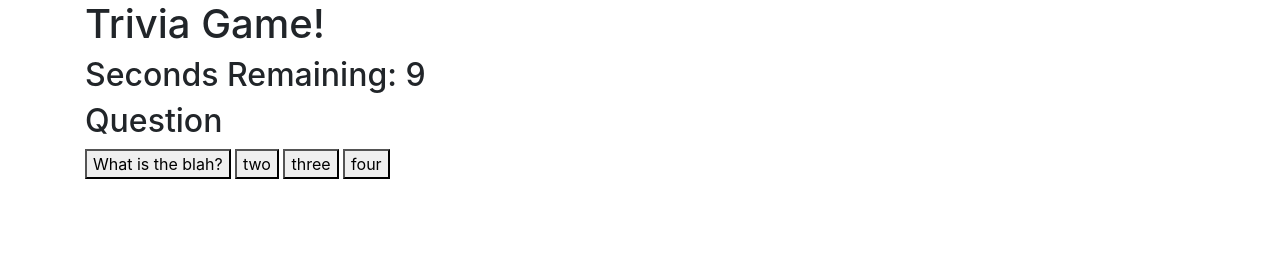
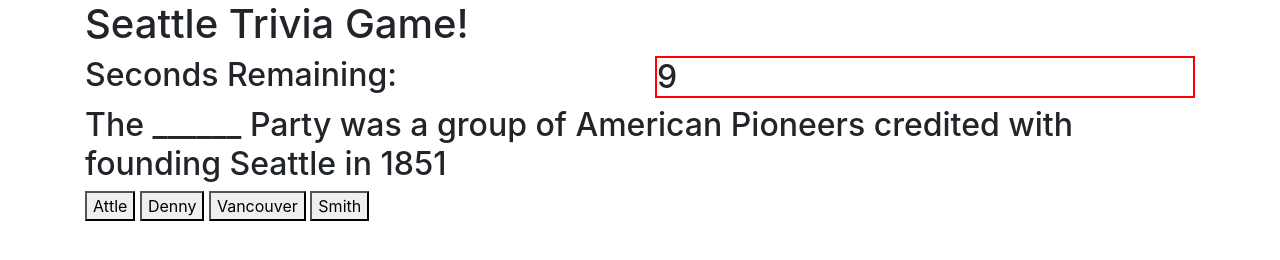
Before and after one commit to PTMcEneaney/Trivia-Game, a plain HTML site: page index.html in a window 1280 px wide. Both pictures are taken after a click on the button "Start Game". Drawn offline with nearby package versions, Linux system fonts and the light colour scheme.

Commit message:
update theme and trivia questions

```diff
--- a/assets/css/style.css
+++ b/assets/css/style.css
@@ -0,0 +1,6 @@
+#timerA {
+    border: 2px solid red;
+}
+#timerB {
+    border: 2px solid blue;
+}
--- a/assets/javascript/app.js
+++ b/assets/javascript/app.js
@@ -23,49 +23,25 @@ $(document).ready(function() {
 
 
 
-    var questions = [
+   questions = [
         {
-            prompt: "Question",
-            btnA: "What is the blah?",
-            btnB: "two",
-            btnC: "three",
-            btnD: "four",
+            prompt: "The ______ Party was a group of American Pioneers credited with founding Seattle in 1851",
+            btnA: "Attle",
+            btnB: "Denny",
+            btnC: "Vancouver",
+            btnD: "Smith",
             answer: "B",
         },
         {
-            prompt: "Testing1",
-            btnA: "What is the blahhhh?",
-            btnB: "two",
-            btnC: "three",
-            btnD: "four",
+            prompt: "The Boeing Company, a company founded in Seattle originially sold ______ before their success with Airplanes",
+            btnA: "Bicycles",
+            btnB: "Logging Equipment",
+            btnC: "Farm Equiptment",
+            btnD: "Boats",
             answer: "B",
         },
-        {
-            prompt: "Testing2",
-            btnA: "What is the blahhhh?",
-            btnB: "two",
-            btnC: "three",
-            btnD: "four",
-            answer: "B",
-        },
-        {
-            prompt: "Testing3",
-            btnA: "What is the blahhhh?",
-            btnB: "two",
-            btnC: "three",
-            btnD: "four",
-            answer: "B",
-        },
-        {
-            prompt: "Testing4",
-            btnA: "What is the blahhhh?",
-            btnB: "two",
-            btnC: "three",
-            btnD: "four",
-            answer: "B",
-        },
+
     ];
-
 
     var init = function () {
         $('.startButton').removeClass('d-none');
@@ -117,7 +93,7 @@ $(document).ready(function() {
 
      var timerA = function() {
             if (timeLeftA >= 0) {
-                $('#timerA').text('Seconds Remaining: ' + timeLeftA);
+                $('#timerA').text(timeLeftA);
                 timeLeftA--;
             } else {
                 $('#timerA').addClass('d-none');
@@ -126,12 +102,13 @@ $(document).ready(function() {
                 clearInterval(thirtySec);
 
                 postQuestion();
+                console.log(currentQuestion);
                 return;
             }
         };
         var timerB = function() {
             if (timeLeftB >= 0) {
-                $('#timerB').text('Seconds Remaining: ' + timeLeftB);
+                $('#timerB').text(timeLeftB);
                 timeLeftB--;
             } else {
                 $('#timerB').addClass('d-none');
@@ -152,15 +129,21 @@ $(document).ready(function() {
                 startGame();
                 nextQuestion();
                 $('.page1').removeClass('d-none');
+                $('#timerA').removeClass('d-none');
+                $('#timerText').removeClass('d-none');
+
+
 
             } else if ($(this).hasClass('guess')) {
                 $('.page1').addClass('d-none');
                 $('.page2').removeClass('d-none');
-                postQuestion();
+                timeLeftA = 0;
 
                 if ($(this)[0].value == questions[currentQuestion].answer) {
+                    $('#answer').text("You got it right!");
                     correct++;
                 } else {
+                    $('#answer').text("Maybe the next question will be easier");
                     incorrect++;
                 }
 
--- a/index.html
+++ b/index.html
@@ -33,14 +33,20 @@
 <body>
     <div class="container">
         <div class="row">
-            <h1 class="col-12">Trivia Game!</h1>
+            <h1 class="col-12">Seattle Trivia Game!</h1>
         </div>
         <div class="row">
-            <div class="col-12">
-            <h2 id="timerA"></h2>
-            <h2 id="timerB"></h2>
-            <button class="startButton">Start Game</button>
-        </div>
+            <div class="col-6">
+                <h2 class="d-none" id="timerText">Seconds Remaining:</h2>
+                <button class="startButton">Start Game</button>
+
+            </div>
+            <div class="col-6">
+                <h2 class="d-none" id="timerA">&nbsp;</h2>
+                <h2 class="d-none" id="timerB">&nbsp;</h2>
+            </div>
+
+
         </div>
         <div class="row">
             <div class="col-12">
@@ -54,7 +60,7 @@
                     </div>
                 </div>
                 <div class="page2 d-none">
-                    <h3>Correct/incorrect</h3>
+                    <h3 id="answer">Correct/incorrect</h3>
                     <div>Giphy</div>
                 </div>
             </div>
```
Also changed, not shown: 1 other file.
